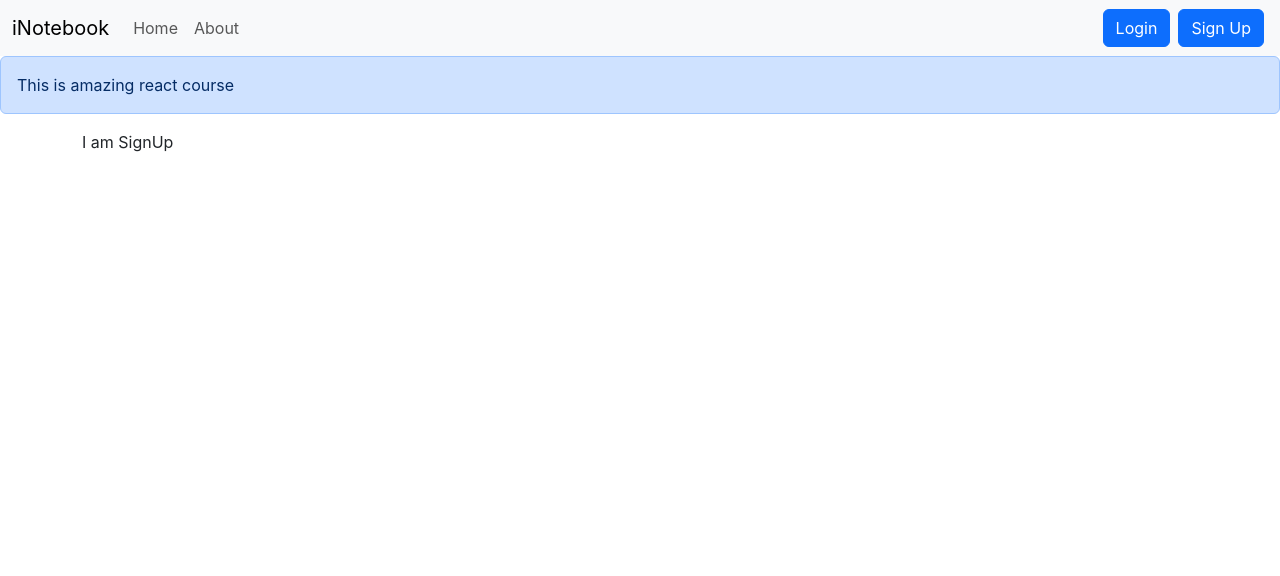
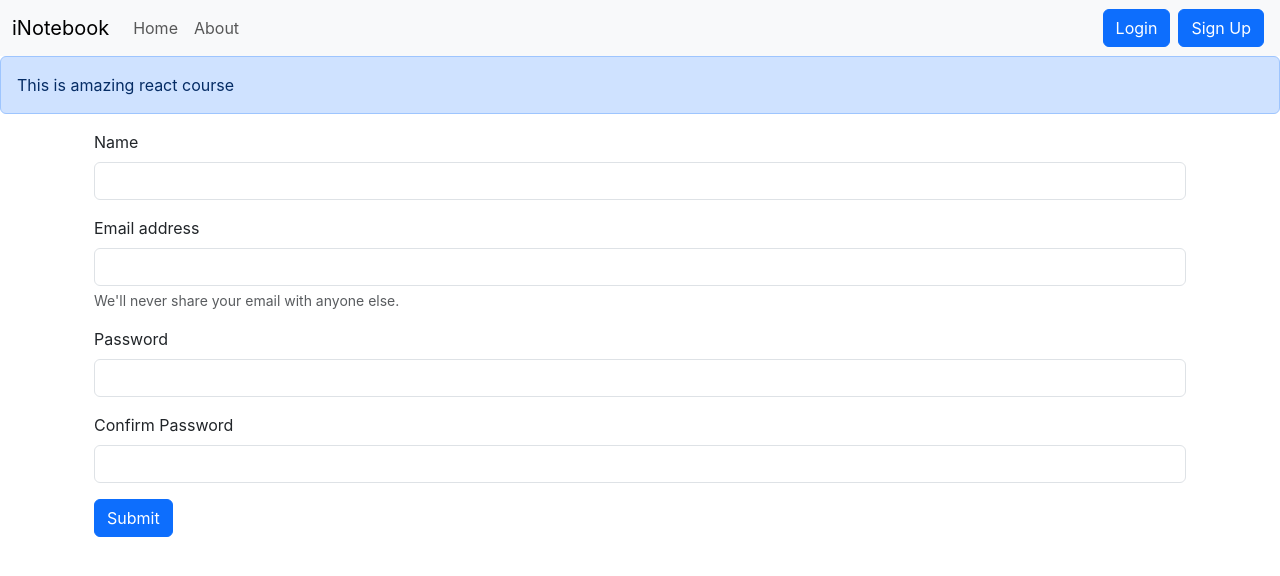
Before and after one commit to bilalshabbir31/inotebook, a React (Create React App) app: page /signup in a window 1280 px wide. Shown: the top 576 px of the page. Built offline with nearby package versions, Linux system fonts and the light colour scheme.

Commit message:
update signup form

```diff
--- a/src/components/SignUp.js
+++ b/src/components/SignUp.js
@@ -1,9 +1,59 @@
-import React from 'react'
+import {React,useState} from 'react'
+import { useNavigate } from 'react-router-dom';
+
 
 const SignUp = () => {
+
+  const [credentials, setCredentials] = useState({name:"",email:"",password:"",cpassword:""})
+  let history=useNavigate();
+
+  const handleSubmit= async (e)=>{
+    const {name,email,password}=credentials;
+    e.preventDefault();
+    const response = await fetch("http://localhost:5000/api/auth/createuser", {
+        method: "POST",
+        headers: {
+          "Content-Type": "application/json"
+        },
+        body: JSON.stringify({name,email,password})
+    });
+    const json=await response.json();
+    console.log(json);
+    if (json.success){
+        localStorage.setItem('token',json.authtoken);
+        history('/');
+    }
+    else{
+        alert("Invalid Credentials");
+    }
+}
+
+  const onChange=(e)=>{
+    setCredentials({...credentials,[e.target.name]:e.target.value});
+  }
+
   return (
     <div>
-        I am SignUp
+      <form className='container' onSubmit={handleSubmit}>
+        <div className="mb-3">
+          <label htmlFor="name" className="form-label">Name</label>
+          <input type="text" className="form-control" name='name' id="name" aria-describedby="emailHelp" onChange={onChange} required minLength={6} />
+        </div>
+        <div className="mb-3">
+          <label htmlFor="email" className="form-label">Email address</label>
+          <input type="email" className="form-control" name='email' id="email" aria-describedby="emailHelp" onChange={onChange} />
+          <div id="emailHelp" className="form-text">We'll never share your email with anyone else.</div>
+        </div>
+        <div className="mb-3">
+          <label htmlFor="password" className="form-label">Password</label>
+          <input type="password" className="form-control" name='password' id="password" onChange={onChange} minLength={5} required />
+        </div>
+        <div className="mb-3">
+          <label htmlFor="cpassword" className="form-label">Confirm Password</label>
+          <input type="password" className="form-control" name='cpassword' id="cpassword" onChange={onChange} minLength={5} required />
+        </div>
+        <button type="submit" className="btn btn-primary">Submit</button>
+      </form>
     </div>
   )
 }
```
Also changed, not shown: 1 other file (tests, documents, lock files or other folders).
